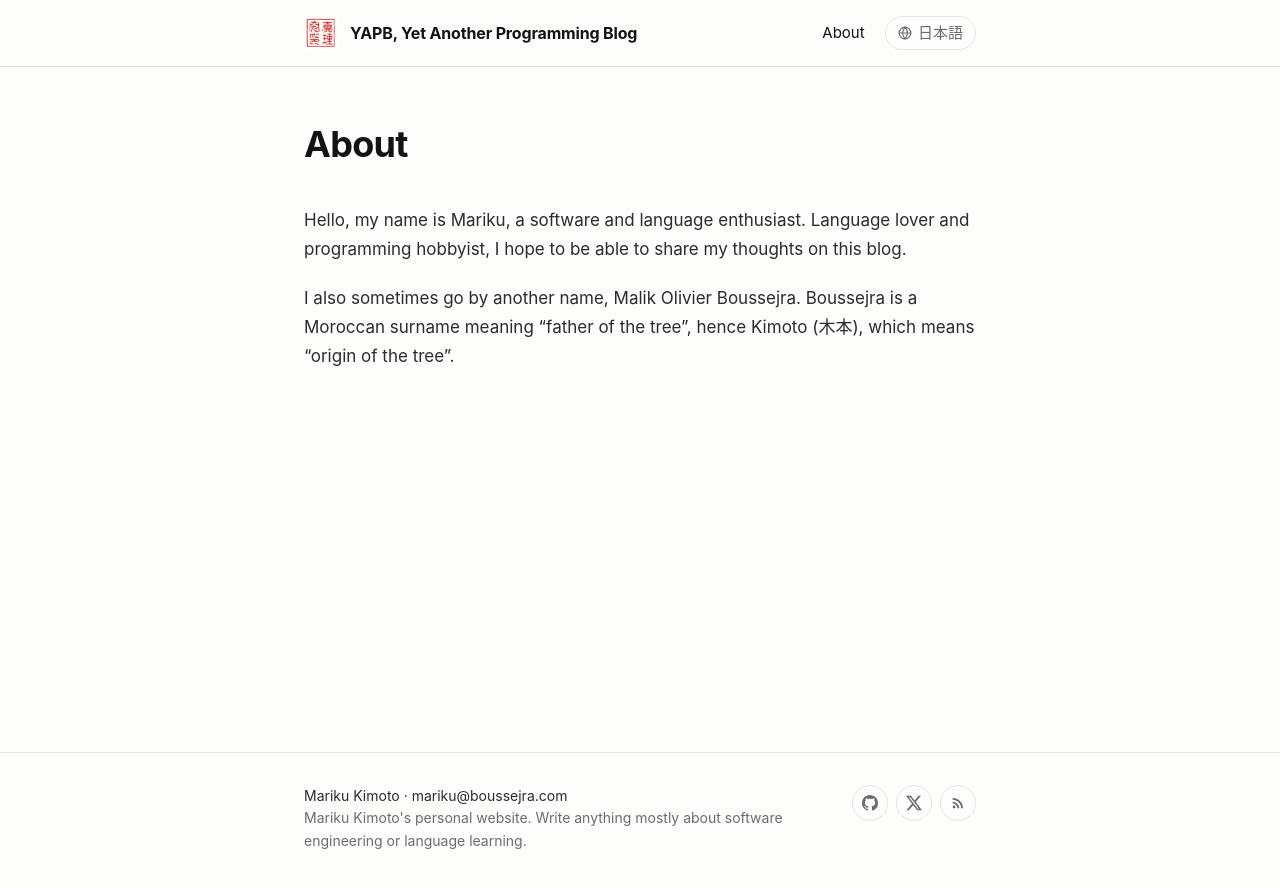
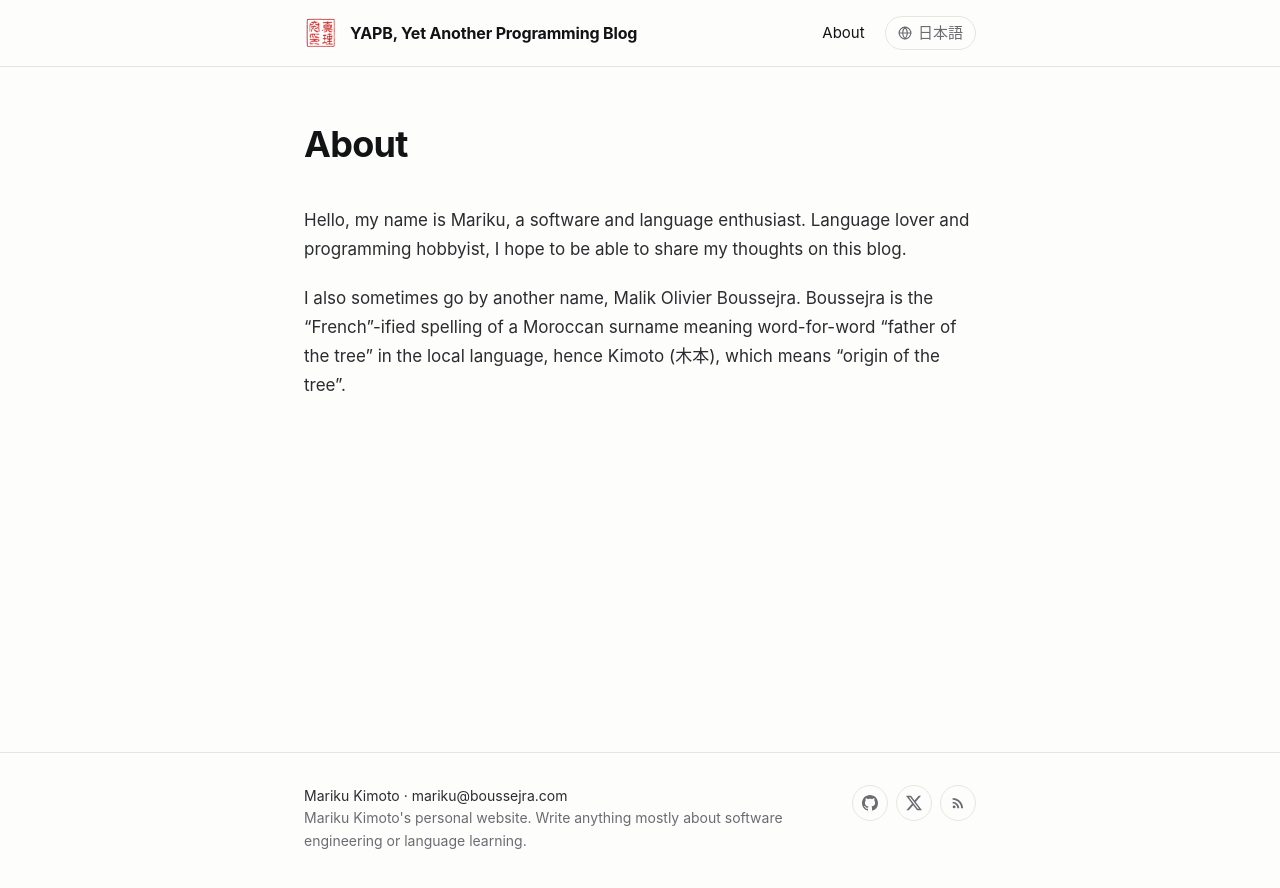
Before and after one commit to malikolivier/malikolivier.github.io, a Jekyll site: the page built from about/index.md, in a window 1280 px wide. Shown: the top 888 px of the page. Built offline with Jekyll 4.4.1, drawn with Linux system fonts in a browser that asks for light colours.

Commit message:
Explain the spelling of Boussejra
The About page called it a Moroccan surname, but Boussejra is the
French-style transliteration of it, and the "father of the tree" meaning
is a literal one.

Co-Authored-By: Claude Opus 5.5 <noreply@anthropic.com>

```diff
--- a/about/index.md
+++ b/about/index.md
@@ -7,4 +7,4 @@ language: en
 Hello, my name is Mariku, a software and language enthusiast.
 Language lover and programming hobbyist, I hope to be able to share my thoughts on this blog.
 
-I also sometimes go by another name, Malik Olivier Boussejra. Boussejra is a Moroccan surname meaning "father of the tree", hence Kimoto (木本), which means "origin of the tree".
+I also sometimes go by another name, Malik Olivier Boussejra. Boussejra is the "French"-ified spelling of a Moroccan surname meaning word-for-word "father of the tree" in the local language, hence Kimoto (木本), which means "origin of the tree".
```
